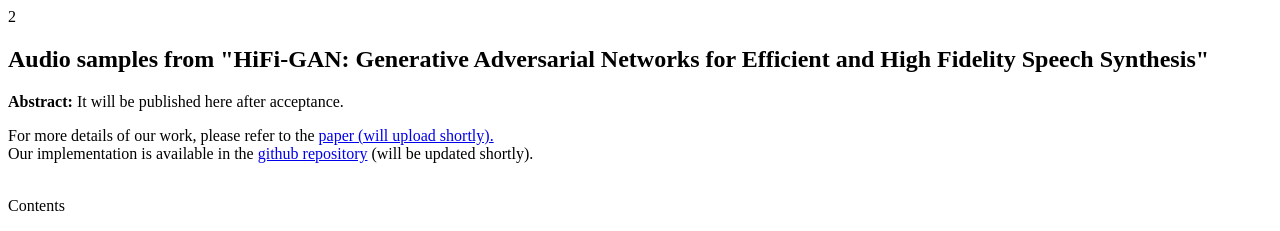
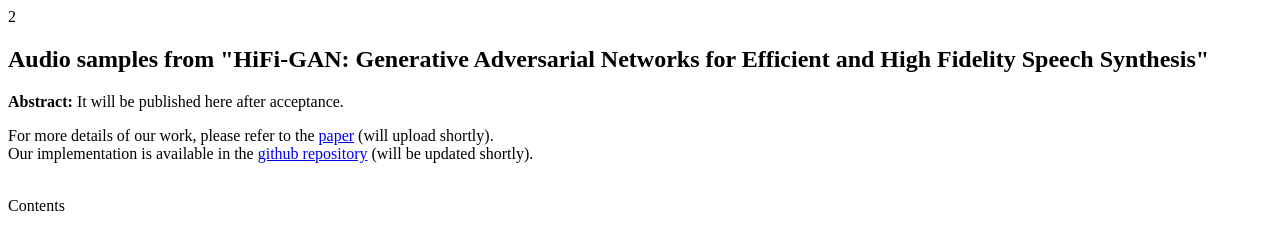
Before and after one commit to iamshreeji-copy1/An-attention-based-Generator-for-faithful-speech-synthesis-using-adversarial-architecture, a plain HTML site: page index.html in a window 1280 px wide. Shown: the top 231 px of the page. Drawn offline with Linux system fonts and the light colour scheme.

Commit message:
Update index.html

```diff
--- a/index.html
+++ b/index.html
@@ -26,7 +26,7 @@
     <p></p>
     </div>
 
-    <p>For more details of our work, please refer to the <a href="https://iamshreeji-copy1.github.io/An-attention-based-Generator-for-faithful-speech-synthesis-using-adversarial-architecture/">paper (will upload shortly).</a><br/>
+    <p>For more details of our work, please refer to the <a href="https://iamshreeji-copy1.github.io/An-attention-based-Generator-for-faithful-speech-synthesis-using-adversarial-architecture/">paper</a> (will upload shortly).<br/>
     Our implementation is available in the <a href="https://iamshreeji-copy1.github.io/An-attention-based-Generator-for-faithful-speech-synthesis-using-adversarial-architecture/">github repository</a> (will be updated shortly).<br/><br/>
     </p>
 
```
